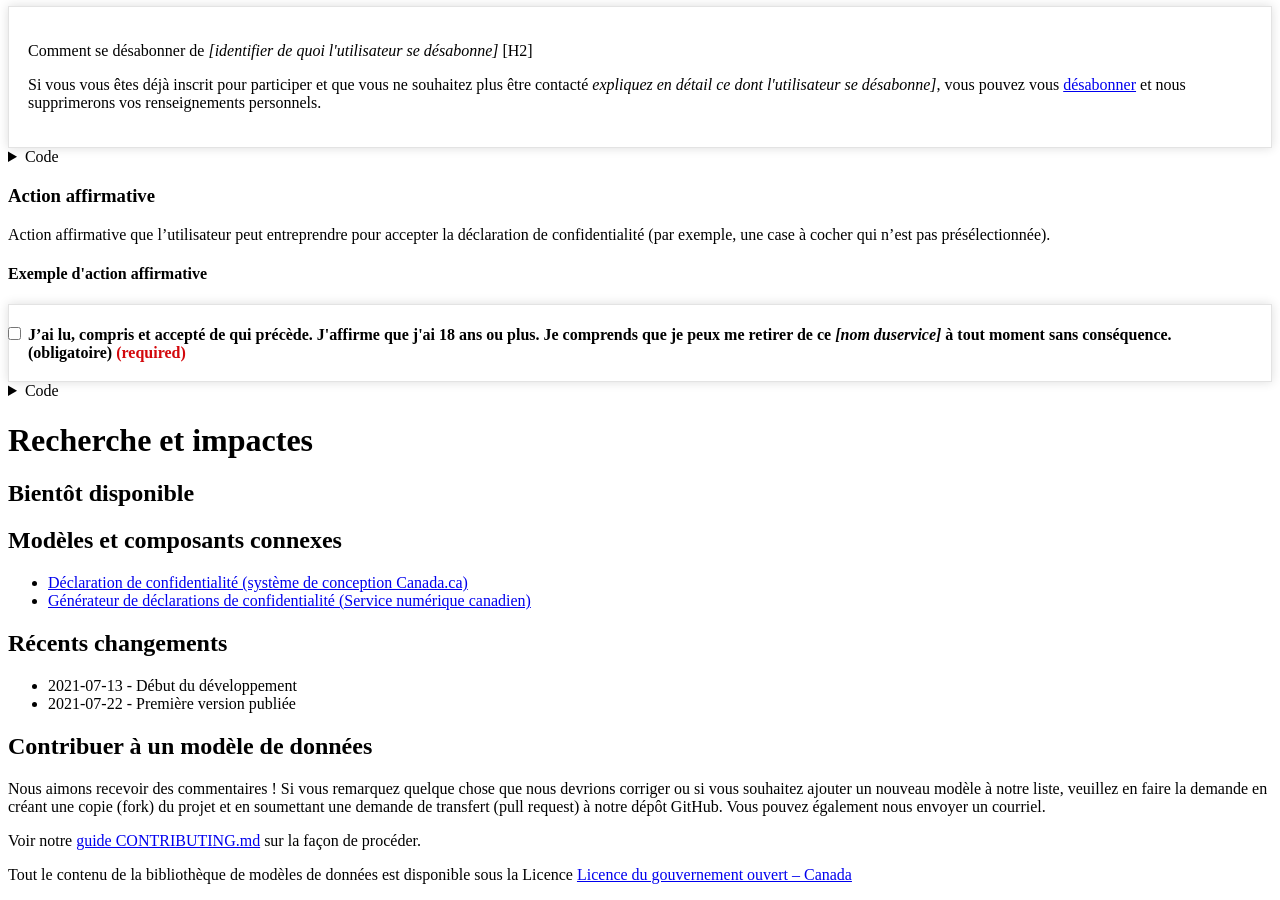
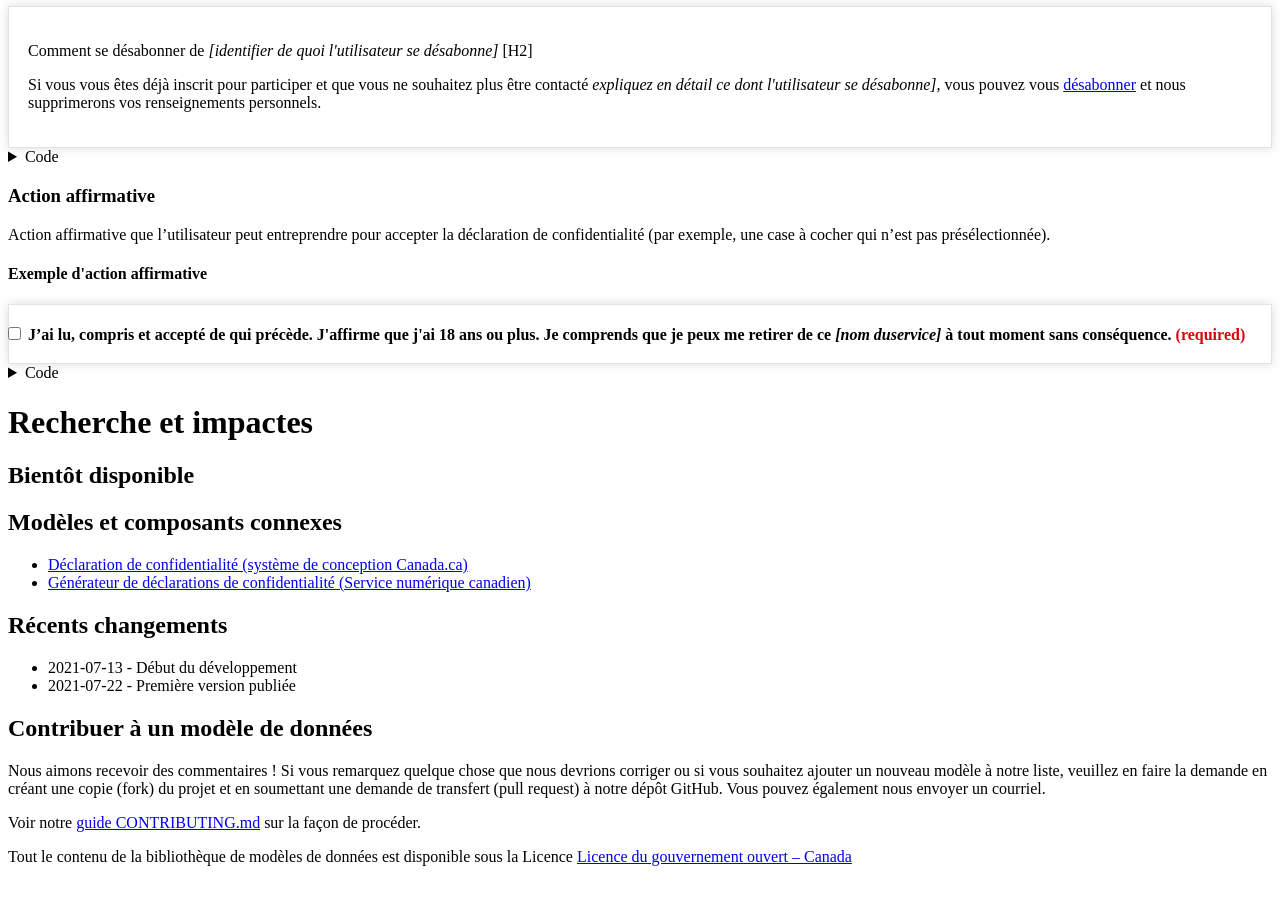
Before and after one commit to DTS-STN/Data-Patterns, a Jekyll site: the page built from _patterns/opt-in-fr.md, in a window 1280 px wide and 900 px high, scrolled down 1908 px. Built offline with Jekyll 4.4.1, drawn with Linux system fonts in a browser that asks for light colours; comment, search, counter and statistics services are not loaded.

Commit message:
Update _patterns/opt-in-fr.md
Co-authored-by: Shaun Laughland <shaun.laughland@hrsdc-rhdcc.gc.ca>

```diff
--- a/_patterns/opt-in-fr.md
+++ b/_patterns/opt-in-fr.md
@@ -122,7 +122,7 @@ Action affirmative que l'utilisateur peut entreprendre pour accepter la déclara
             <div class="checkbox-inline">
                 <label for="consent" class="required">
                     <input type="checkbox" id="consent" name="consent" value="consent">
-                    <strong>J’ai lu, compris et accepté de qui précède. J'affirme que j'ai 18 ans ou plus. Je comprends que je peux me retirer de ce <em>[nom duservice]</em> à tout moment sans conséquence. (obligatoire)</strong>
+                    <strong>J’ai lu, compris et accepté de qui précède. J'affirme que j'ai 18 ans ou plus. Je comprends que je peux me retirer de ce <em>[nom duservice]</em> à tout moment sans conséquence.</strong>
                 </label>
             </div>
         </div>
```
